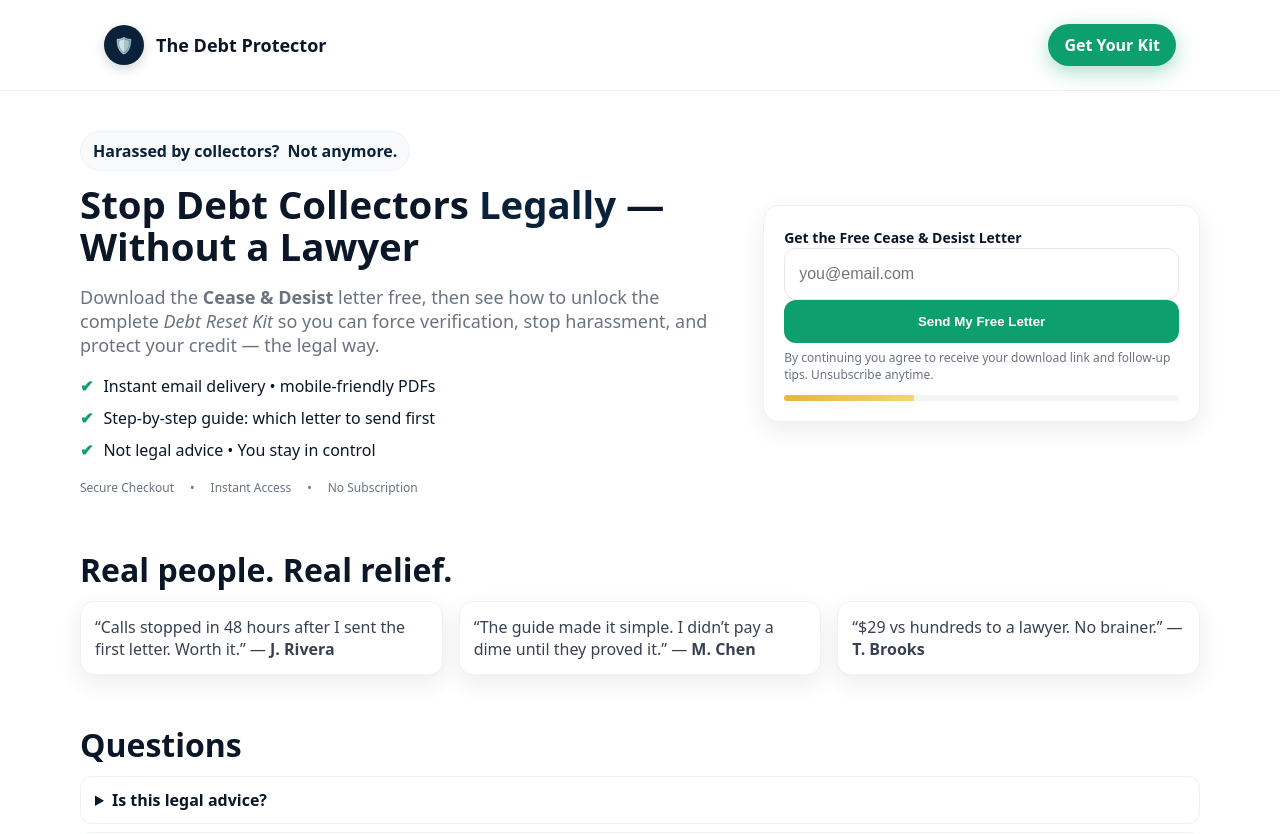
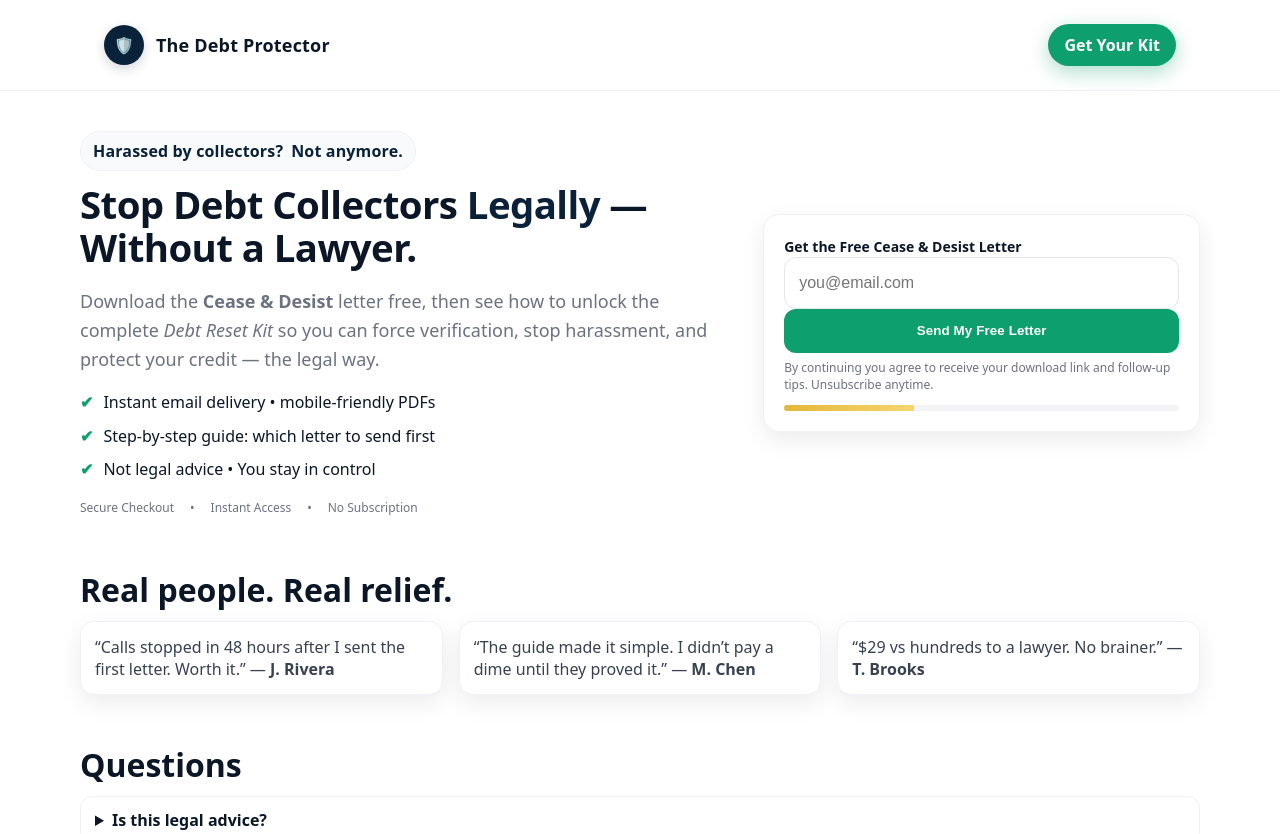
Before and after one commit to Rackz23/cooldown-system-, a plain HTML site: page index.html in a window 1280 px wide. Shown: the top 834 px of the page. Drawn offline with Linux system fonts and the light colour scheme.

Commit message:
Update index.html

```diff
--- a/index.html
+++ b/index.html
@@ -20,7 +20,7 @@
       --shadow:0 8px 24px rgba(2,6,23,.08);
     }
     *{box-sizing:border-box}
-    body{margin:0;font-family:ui-sans-serif, system-ui, -apple-system, Segoe UI, Roboto, "Helvetica Neue", Arial, "Noto Sans", "Apple Color Emoji","Segoe UI Emoji"; color:var(--ink); background:var(--bg);}
+    body{margin:0;font-family:ui-sans-serif, system-ui, -apple-system, Segoe UI, Roboto, "Helvetica Neue", Arial, "Noto Sans", "Apple Color Emoji","Segoe UI Emoji"; color:var(--ink); background:var(--bg); -webkit-font-smoothing:antialiased; -moz-osx-font-smoothing:grayscale; text-rendering:optimizeLegibility;}
     img{max-width:100%; display:block}
     a{color:var(--brand); text-decoration:none}
     .container{max-width:1120px; margin:0 auto; padding:24px}
@@ -29,26 +29,26 @@
     .brand{display:flex; align-items:center; gap:12px}
     .brand .logo{width:40px; height:40px; border-radius:50%; background:var(--brand); display:grid; place-items:center; box-shadow:0 4px 12px rgba(10,34,57,.18)}
     .brand .logo span{color:var(--accent); font-weight:800}
-    .brand h1{font-size:18px; margin:0}
+    .brand h1{font-size:18px; margin:0; letter-spacing:.01em;}
     .sticky-cta{display:none}
     @media(min-width:768px){ .sticky-cta{display:inline-flex; align-items:center; gap:10px; background:var(--cta); color:#fff; padding:10px 16px; border-radius:999px; box-shadow:0 6px 20px rgba(14,159,110,.35); font-weight:700} }
 
     /* Hero */
     .hero{padding:40px 0}
     .grid{display:grid; gap:28px}
-    @media(min-width:900px){ .grid{grid-template-columns:1.2fr .8fr; align-items:center} }
-    .badge{display:inline-flex; align-items:center; gap:8px; background:#F9FAFB; border:1px solid #EEF2F7; color:#0A2239; padding:8px 12px; border-radius:999px; font-weight:700}
-    .headline{font-size:clamp(28px, 3vw, 44px); line-height:1.1; margin:12px 0}
-    .sub{color:var(--muted); font-size:clamp(16px, 2vw, 18px)}
+    @media(min-width:900px){ .grid{grid-template-columns:1.2fr .8fr; align-items:center} .headline{font-size:48px} }
+    .badge{display:inline-flex; align-items:center; gap:8px; background:#F9FAFB; border:1px solid #EEF2F7; color:#0A2239; padding:8px 12px; border-radius:999px; font-weight:700; letter-spacing:.01em;}
+    .headline{font-size:clamp(28px, 3vw, 44px); line-height:1.12; margin:12px 0; letter-spacing:-0.015em; word-break:normal; overflow-wrap:break-word; hyphens:auto;}
+    .sub{color:var(--muted); font-size:clamp(16px, 2vw, 18px); line-height:1.6; letter-spacing:0;}
     .list{margin:18px 0; padding:0; list-style:none}
-    .list li{display:flex; gap:10px; align-items:flex-start; margin:10px 0}
+    .list li{display:flex; gap:10px; align-items:flex-start; margin:10px 0; line-height:1.45;}
     .list .tick{color:var(--cta); font-weight:900}
 
-    .card{background:#fff; border:1px solid #EEF2F7; border-radius:var(--radius); box-shadow:var(--shadow); padding:20px}
+    .card{background:#fff; border:1px solid #EEF2F7; border-radius:var(--radius); box-shadow:var(--shadow); padding:20px; word-break:normal;}
     .form label{font-weight:700; font-size:14px}
     .form input[type="email"]{width:100%; padding:16px 14px; border:1.5px solid #E5E7EB; border-radius:12px; outline:none; font-size:16px;}
     .form input[type="email"]:focus{border-color:var(--cta); box-shadow:0 0 0 6px var(--ring)}
-    .btn{display:inline-flex; align-items:center; justify-content:center; gap:8px; background:var(--cta); color:var(--cta-ink); border:none; border-radius:12px; padding:14px 18px; font-weight:800; cursor:pointer; width:100%;}
+    .btn{display:inline-flex; align-items:center; justify-content:center; gap:8px; background:var(--cta); color:var(--cta-ink); border:none; border-radius:12px; padding:14px 18px; font-weight:700; letter-spacing:.01em; line-height:1.2; cursor:pointer; width:100%; text-align:center; white-space:normal;}
     .btn.secondary{background:#0A2239;}
     .hint{color:var(--muted); font-size:12px; margin-top:6px}
     .trust{display:flex; gap:16px; flex-wrap:wrap; color:#6B7280; font-size:12px; margin-top:10px}
@@ -111,7 +111,7 @@
       <div class="grid">
         <div>
           <span class="badge">Harassed by collectors? <strong>Not anymore.</strong></span>
-          <h2 class="headline">Stop Debt Collectors <span style="color:var(--brand)">Legally</span> — Without a Lawyer</h2>
+          <h2 class="headline">Stop Debt Collectors <span style="color:var(--brand)">Legally</span> — Without a Lawyer.</h2>
           <p class="sub">Download the <strong>Cease &amp; Desist</strong> letter free, then see how to unlock the complete <em>Debt Reset Kit</em> so you can force verification, stop harassment, and protect your credit — the legal way.</p>
           <ul class="list">
             <li><span class="tick">✔</span> Instant email delivery • mobile‑friendly PDFs</li>
@@ -133,7 +133,7 @@
             <div id="leadSuccess" style="display:none">
               <h3 style="margin:0 0 8px">Check your inbox 📩</h3>
               <p class="sub" style="margin:0 0 12px">Your free letter is on the way. While it sends, unlock the complete kit below.</p>
-              <a id="freeLink" class="btn secondary" href="#" download>Download Free Letter (PDF)</a>
+              <a id="freeLink" class="btn secondary" href="#" target="_blank" rel="noopener">Download Free Letter (PDF)</a>
             </div>
             <div class="progress" aria-hidden="true"><span></span></div>
           </div>
@@ -256,7 +256,7 @@
     const freeLink = $('#freeLink');
 
     // TODO: Replace this with your actual free letter URL
-    const FREE_LETTER_URL = 'https://drive.google.com/file/d/1zAjRYbG-YQDCO22foYWwV-PGEKvo2t-h/view?usp=sharing';
+    const FREE_LETTER_URL = 'https://drive.google.com/uc?export=download&id=1zAjRYbG-YQDCO22foYWwV-PGEKvo2t-h';
 
     // Replace with your actual checkout links (you can paste **Gumroad/Payhip** product links here too)
     const STRIPE_STARTER = 'https://buy.stripe.com/YOUR_STARTER_LINK';
@@ -267,7 +267,7 @@
     // Or use Make.com/IFTTT – any inbound webhook works the same
     // 🔌 MAILCHIMP (client-side, no backend)
     // Convert your Mailchimp embed action URL to JSONP: .../subscribe/post-json?u=YOUR_U&id=YOUR_ID&c=?
-const MAILCHIMP_JSONP_URL =
+  const MAILCHIMP_JSONP_URL =
   'https://app.us5.list-manage.com/subscribe/post-json?u=f2ebf5b6d3307d2eb64af59c1&id=22602bf440&c=?';
 
     function subscribeMailchimp(email){
@@ -296,6 +296,14 @@ const MAILCHIMP_JSONP_URL =
         leadForm.style.display='none';
         leadSuccess.style.display='block';
         freeLink.href = FREE_LETTER_URL;
+              // open in a new tab so user stays on site
+              try{ freeLink.setAttribute('target','_blank'); freeLink.setAttribute('rel','noopener'); }catch(e){}
+              // Fallback for browsers that ignore target on programmatic set
+              freeLink.addEventListener('click', function(e){
+                if(!FREE_LETTER_URL) return;
+                // If the link is a Google Drive 'view' URL, it will still open in a new tab
+                // If you switch to the direct download format (uc?export=download&id=...), it will trigger download in the new tab
+              }, { once: true });
         // Auto-open the PDF in a new tab so the user gets it instantly
         /* auto-open removed: require click so email is captured first */
         startCountdown();
```
